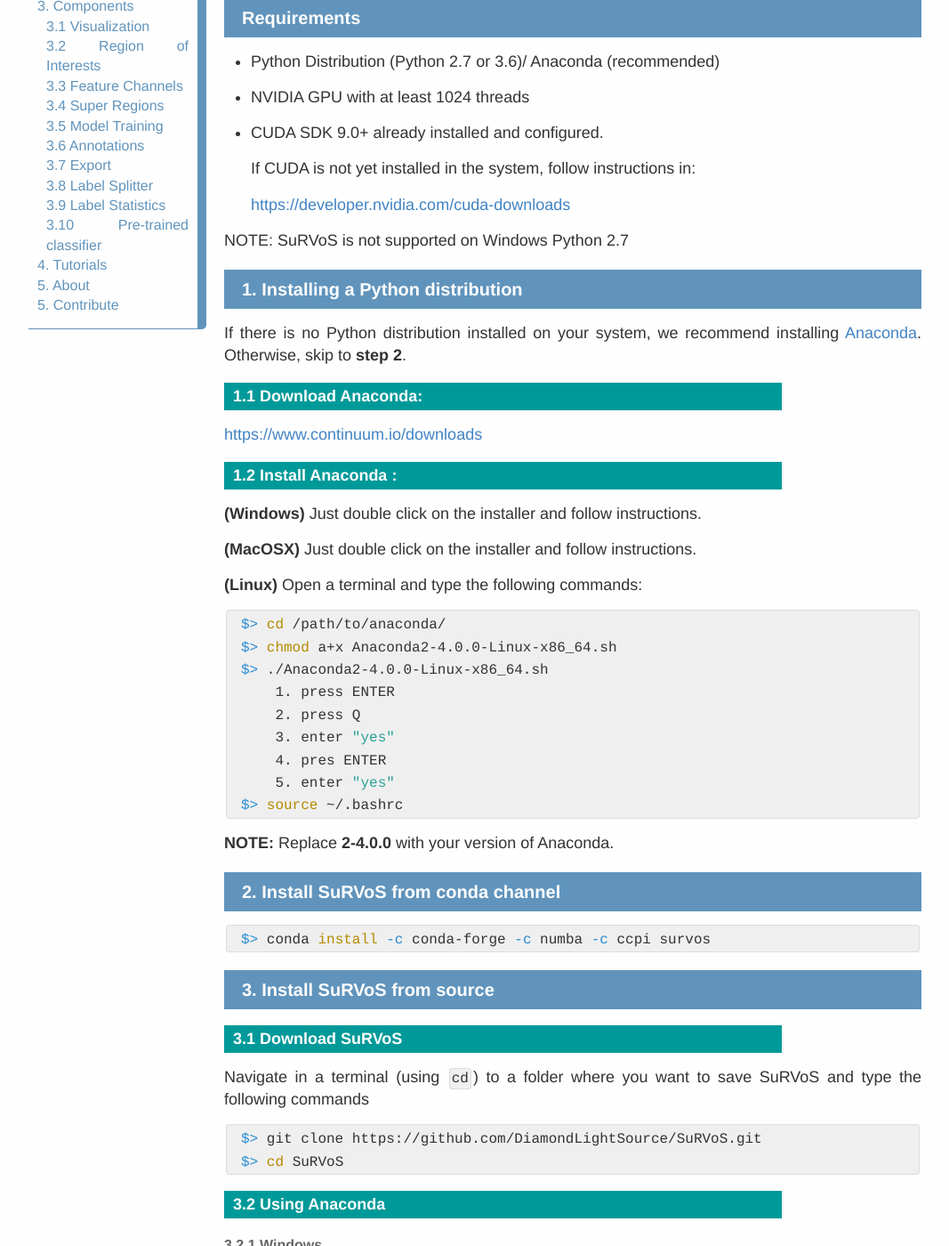
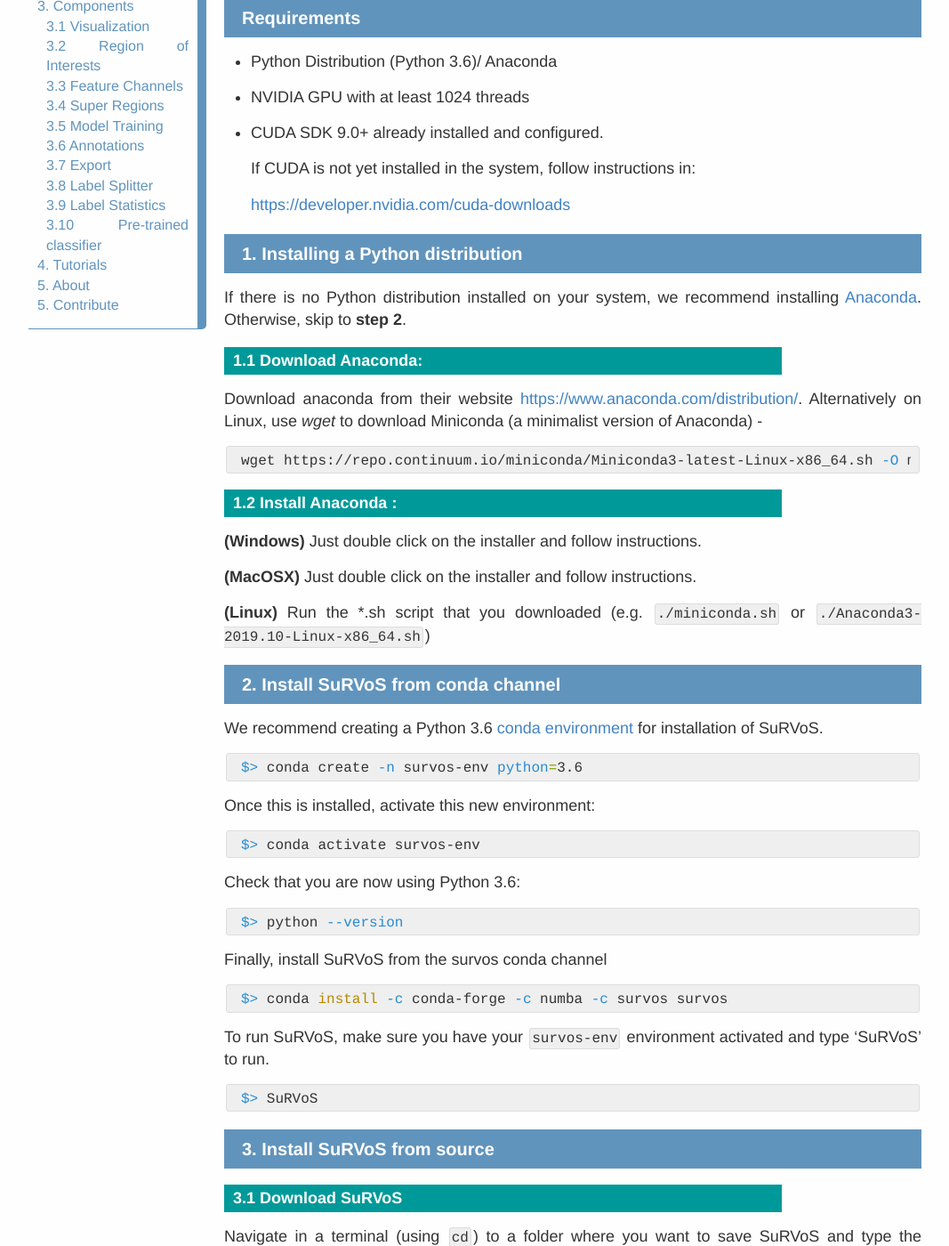
Before and after one commit to DiamondLightSource/SuRVoS, a Jekyll site: the page built from docs/installation.md, in a window 1280 px wide and 1400 px high, scrolled down 234 px. Shown: the whole window at 89% size, without its empty margins (106-1173 px from the left). Built offline with Jekyll 4.4.1, drawn with Linux system fonts in a browser that asks for light colours; some of the changed text lies outside the part shown.

Commit message:
Update installation instructions

````diff
--- a/docs/installation.md
+++ b/docs/installation.md
@@ -6,7 +6,7 @@
 
 ## Requirements
 
-- Python Distribution (Python 2.7 or 3.6)/ Anaconda (recommended)
+- Python Distribution (Python 3.6)/ Anaconda
 
 - NVIDIA GPU with at least 1024 threads
 
@@ -17,9 +17,6 @@
   [https://developer.nvidia.com/cuda-downloads](https://developer.nvidia.com/cuda-downloads)
 
 
-> NOTE: SuRVoS is not supported on Windows Python 2.7
-
-
 
 ## 1. Installing a Python distribution
 
@@ -27,7 +24,11 @@
 
 ### 1.1 Download Anaconda:
 
-[https://www.continuum.io/downloads](https://www.continuum.io/downloads)
+Download anaconda from their website [https://www.anaconda.com/distribution/](https://www.anaconda.com/distribution/).
+Alternatively on Linux, use *wget* to download Miniconda (a minimalist version of Anaconda) -
+```bash
+wget https://repo.continuum.io/miniconda/Miniconda3-latest-Linux-x86_64.sh -O miniconda.sh
+```
 
 ### 1.2 Install Anaconda :
 
@@ -35,28 +36,38 @@
 
 **(MacOSX)** Just double click on the installer and follow instructions.
 
-**(Linux)** Open a terminal and type the following commands:
+**(Linux)** Run the *.sh script that you downloaded (e.g. `./miniconda.sh` or  `./Anaconda3-2019.10-Linux-x86_64.sh`)
 
-```bash
-$> cd /path/to/anaconda/
-$> chmod a+x Anaconda2-4.0.0-Linux-x86_64.sh
-$> ./Anaconda2-4.0.0-Linux-x86_64.sh
-    1. press ENTER
-    2. press Q
-    3. enter "yes"
-    4. pres ENTER
-    5. enter "yes"
-$> source ~/.bashrc
-```
-
-**NOTE:** Replace **2-4.0.0** with your version of Anaconda.
 
 ## 2. Install SuRVoS from conda channel
 
+We recommend creating a Python 3.6 [conda environment](https://docs.conda.io/projects/conda/en/latest/user-guide/concepts/environments.html) for installation of SuRVoS.
+
 ```bash
-$> conda install -c conda-forge -c numba -c ccpi survos
+$> conda create -n survos-env python=3.6
 ```
 
+Once this is installed, activate this new environment:
+
+```bash
+$> conda activate survos-env
+```
+
+Check that you are now using Python 3.6:
+```bash
+$> python --version
+```
+Finally, install SuRVoS from the survos conda channel
+
+```bash
+$> conda install -c conda-forge -c numba -c survos survos
+```
+
+To run SuRVoS, make sure you have your `survos-env` environment activated and type 'SuRVoS' to run.
+
+```bash
+$> SuRVoS
+```
 
 ## 3. Install SuRVoS from source
 
@@ -91,7 +102,6 @@
 $[ccpi]> conda build conda-recipe -c conda-forge -c numba --python=3.6
 $[ccpi]> conda install --use-local survos -c conda-forge -c numba --python=3.6
 ```
-**NOTE:** Replace **3.6** with 2.7 for building using python 2.7.
 
 #### 3.2.3 MacOSX
 Replace the &lt;CUDA_HOME&gt; with the path to the CUDA install directory. Generally CUDA SDK 9.0 is installed in /Developer/NVIDIA/CUDA-9.1/.
@@ -103,7 +113,7 @@
 $[ccpi]> conda build conda-recipe -c conda-forge -c numba --python=3.6
 $[ccpi]> conda install --use-local survos -c conda-forge -c numba --python=3.6
 ```
-**NOTE:** Replace **3.6** with 2.7 for building using python 2.7.
+
 ### 3.3 Using standard python
 
 #### 3.3.1 Windows
````
